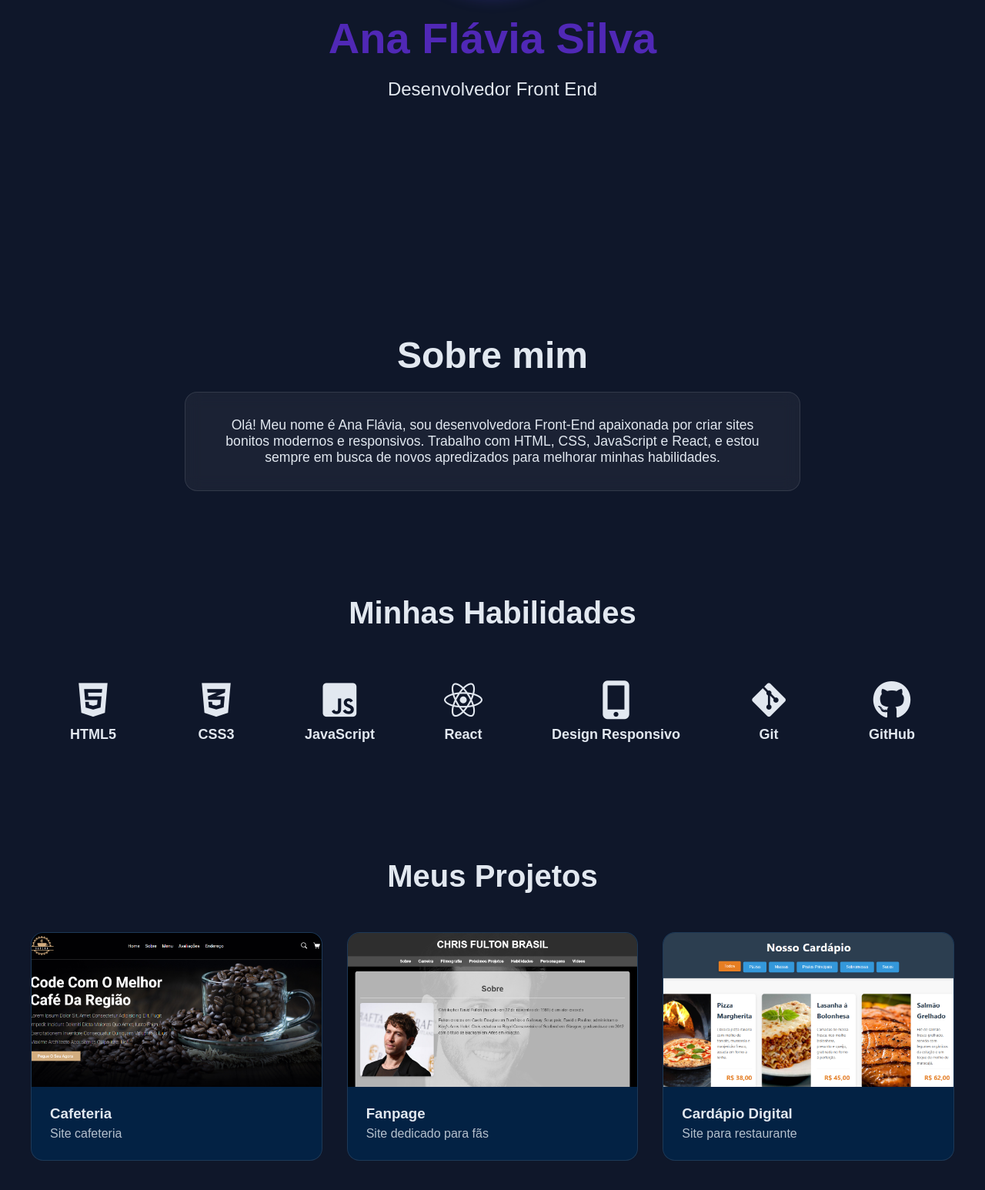
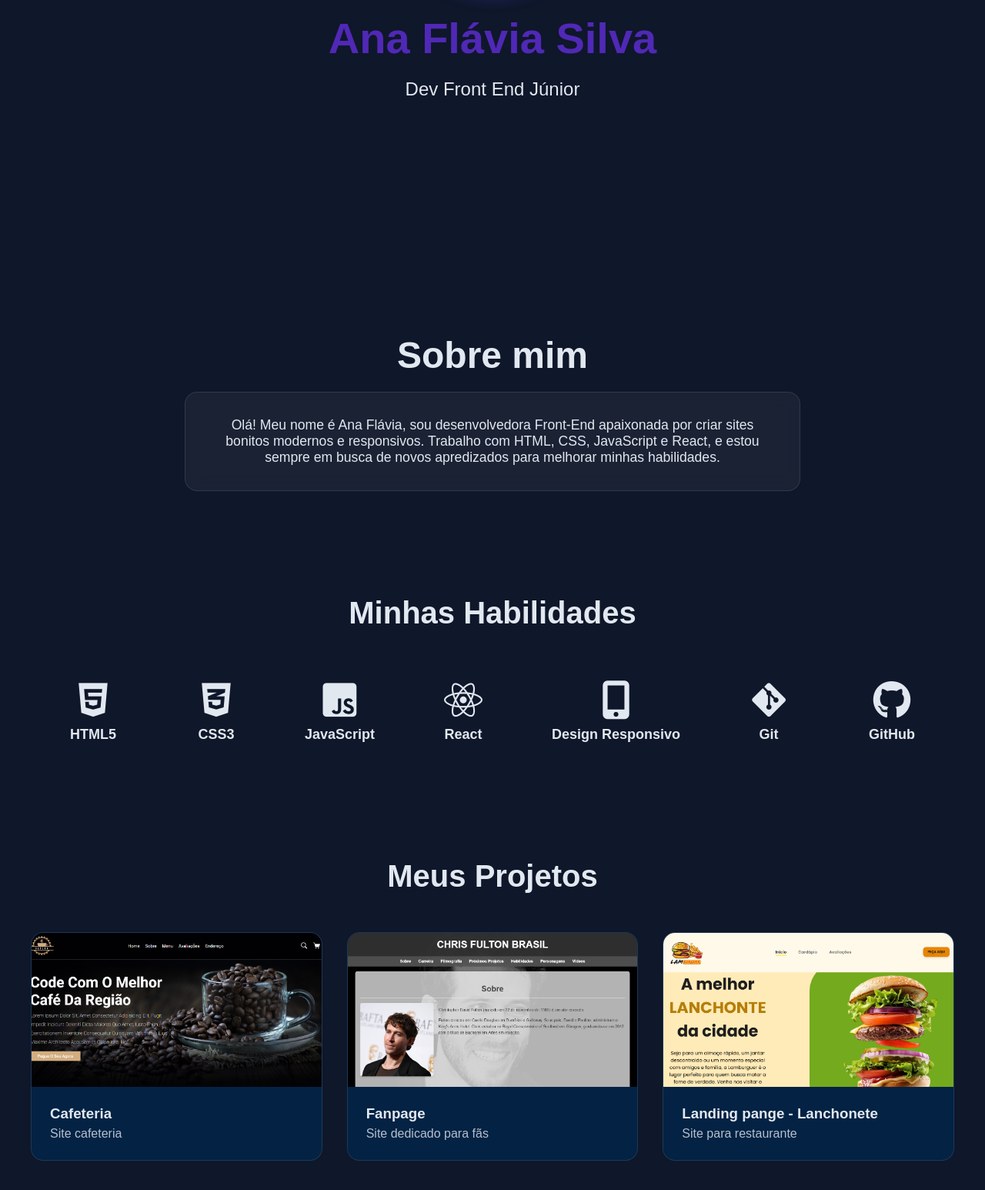
Before and after one commit to anaflavia-silva/meu-portfolio, a plain HTML site: page index.html in a window 1280 px wide. Shown: the part 462-2008 px from the top of the page at 77% size. Drawn offline with Linux system fonts and the light colour scheme.

Commit message:
Add files via upload

```diff
--- a/index.html
+++ b/index.html
@@ -37,7 +37,7 @@
 
         <img src="./img/eu.jpg" alt="Minha foto" class="foto-perfil">
         <h1>Ana Flávia Silva</h1>
-        <p class="cabecalho-sob-titulo">Desenvolvedor Front End</p>
+        <p class="cabecalho-sob-titulo">Dev Front End Júnior</p>
 
 
     </main>
@@ -112,11 +112,11 @@
                 </div>
             </a>
 
-            <a href="https://anaflavia-silva.github.io/cardapio-digital/" class="projeto-link">
+            <a href="https://anaflavia-silva.github.io/lanchonete/" class="projeto-link">
                 <div class="projetos-card">
-                    <img src="./img/projeto3.png" alt="Projeto 3" class="projetos-imagem">
+                    <img src="./img/projeto-3.png" alt="Projeto 3" class="projetos-imagem">
                     <div class="caixa-textos-projetos">
-                        <h3 class="info-projetos"> Cardápio Digital</h3>
+                        <h3 class="info-projetos"> Landing pange - Lanchonete</h3>
                         <p class="paragrafo-projetos"> Site para restaurante</p>
 
                     </div>
```
Also changed, not shown: img/projeto-3.png (added).
